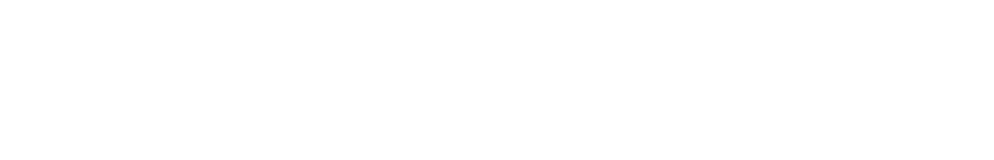
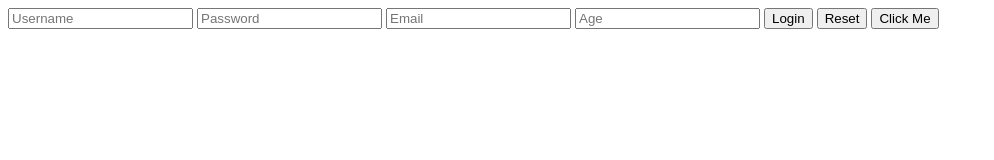
Before and after one commit to nikhill-1/gitSession, a plain HTML site: page index.html in a window 1280 px wide. Shown: the whole page, without its empty margins (0-994 px from the left). Drawn offline with Linux system fonts and the light colour scheme.

Commit message:
modified

```diff
--- a/index.html
+++ b/index.html
@@ -6,6 +6,15 @@
     <title>Document</title>
 </head>
 <body>
+    <form action="">
+        <input type="text" name="username" placeholder="Username">
+        <input type="password" name="password" placeholder="Password">
+        <input type="text" name="email" placeholder="Email">
+        <input type="number" name="age" placeholder="Age">
+        <button type="submit">Login</button>
+        <button type="reset">Reset</button>
+        <button type="button" onclick="alert('Button clicked!')">Click Me</button>
 
+    </form>
 </body>
 </html>
```
